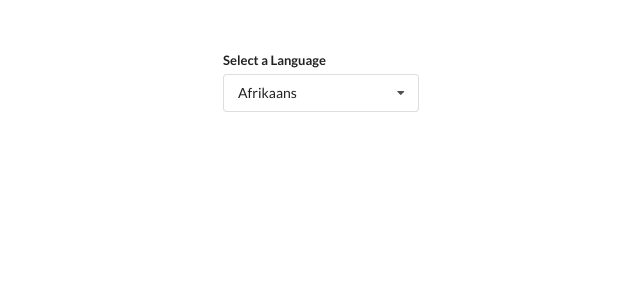
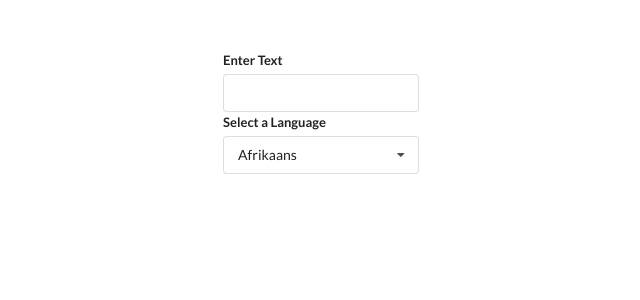
Before and after one commit to Brian-KK/Widgets-app-React, a React (Create React App) app: page / in a window 1280 px wide. Shown: the top 300 px of the page, without its empty margins (319-959 px from the left). Built offline with nearby package versions, Linux system fonts and the light colour scheme.

Commit message:
Add input field

```diff
--- a/src/components/Translate.js
+++ b/src/components/Translate.js
@@ -18,9 +18,16 @@
 
 const Translate = () => {
 	const [language, setLanguage] = useState(options[0]);
+	const [text, setText] = useState('');
 
 	return (
 		<div>
+			<div className='ui form'>
+				<div className='field'>
+					<label>Enter Text</label>
+					<input value={text} onChange={e => setText(e.target.value)} />
+				</div>
+			</div>
 			<Dropdown
 				options={options}
 				selected={language}
```
